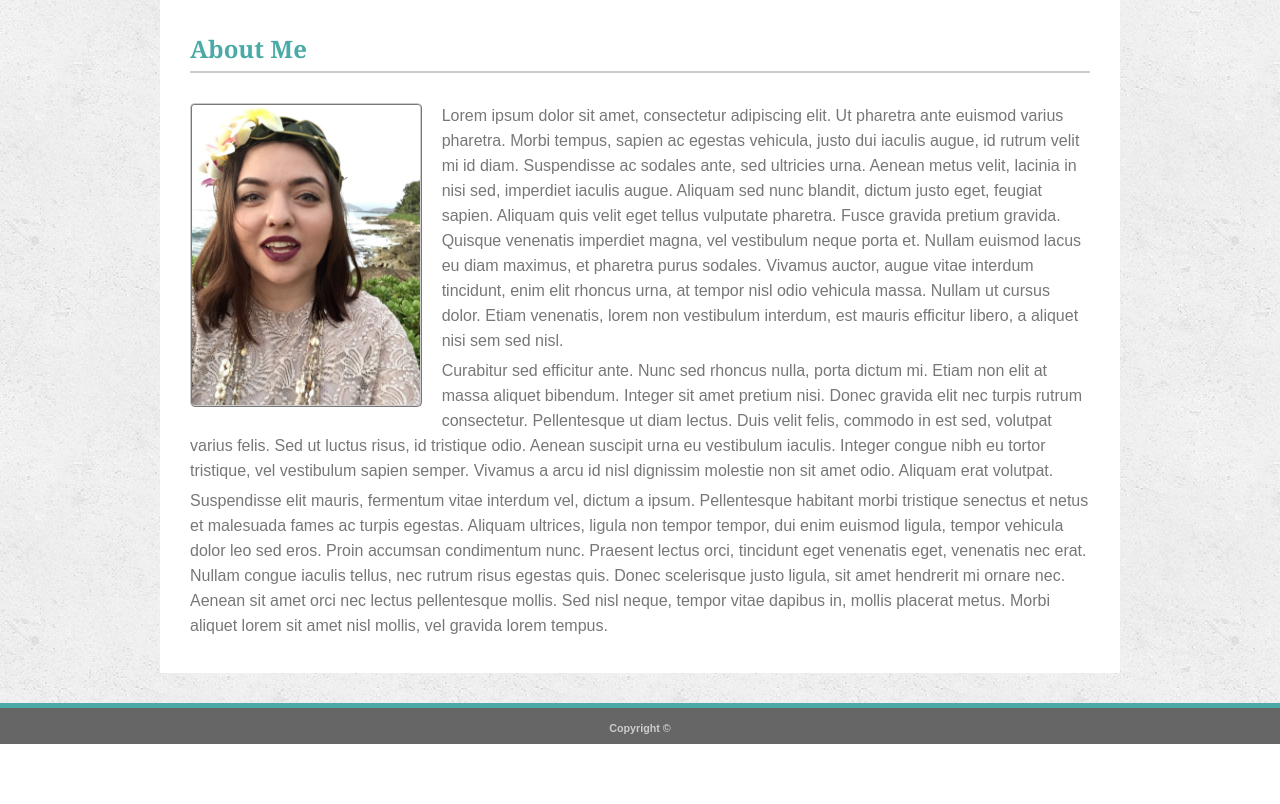
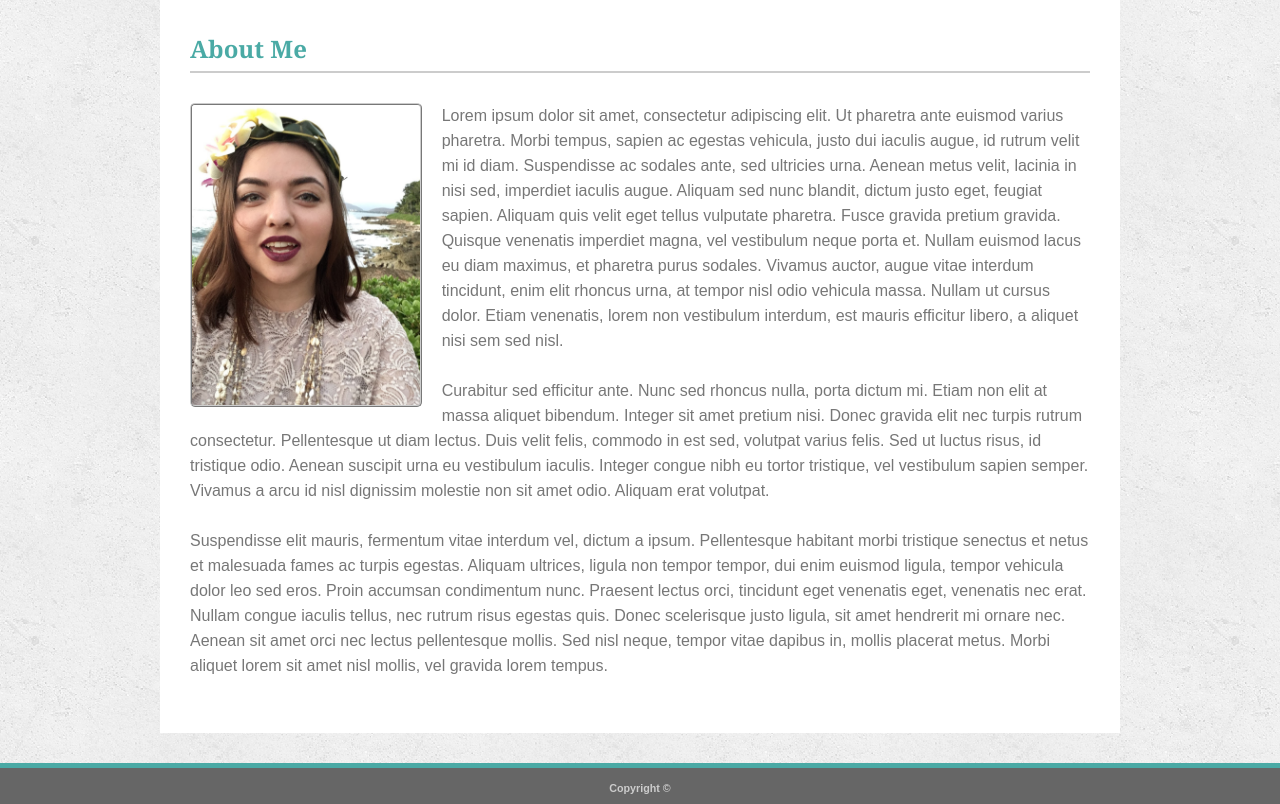
Before and after one commit to crizzo16/crizzo16.github.io, a plain HTML site: page index.html in a window 1280 px wide. Shown: the part 117-921 px from the top of the page. Before the commit the page ends 861 px from the top, so only its background shows below. Drawn offline with Linux system fonts and the light colour scheme.

Commit message:
Update style.css

```diff
--- a/assets/css/style.css
+++ b/assets/css/style.css
@@ -107,7 +107,7 @@ a:hover {
 p {
     color: #777777;
     line-height: 25px;
-    margin-bottom: 5px;
+    margin-bottom: 25px;
 }
 
 
```
